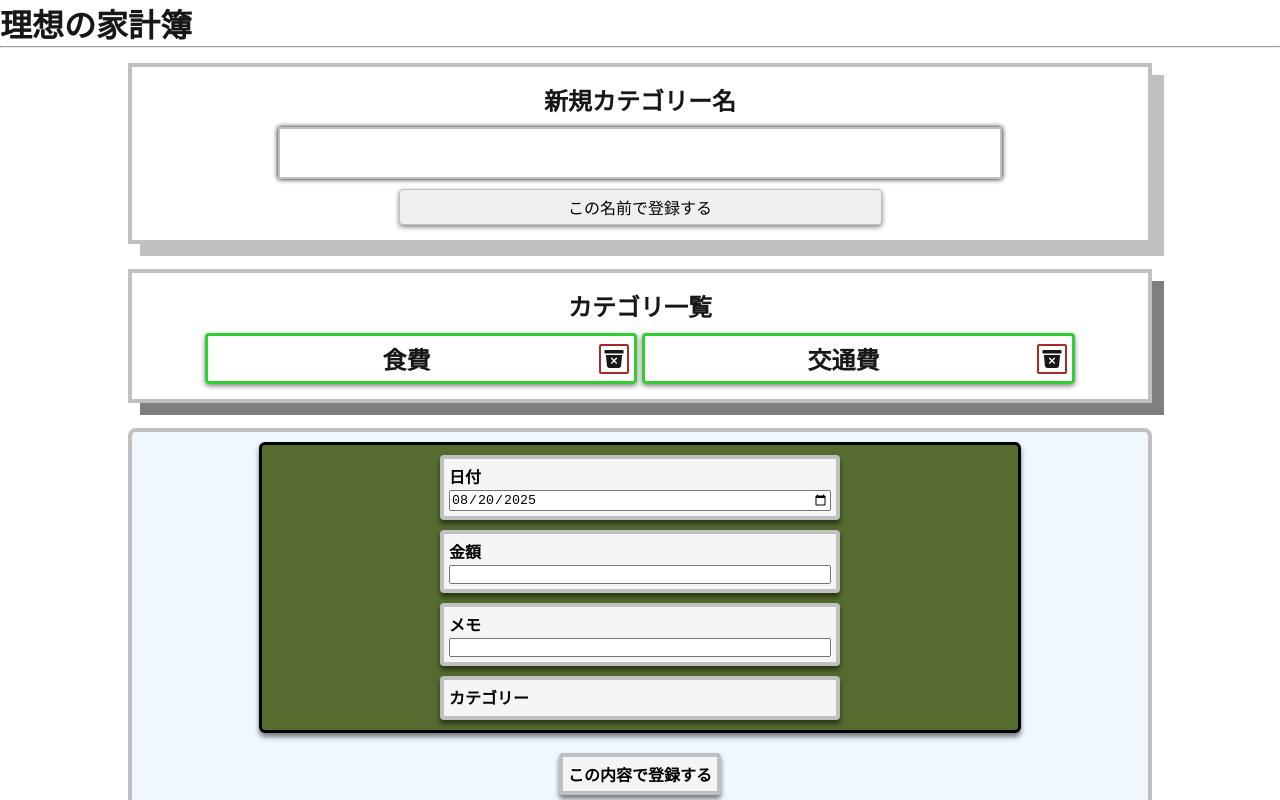
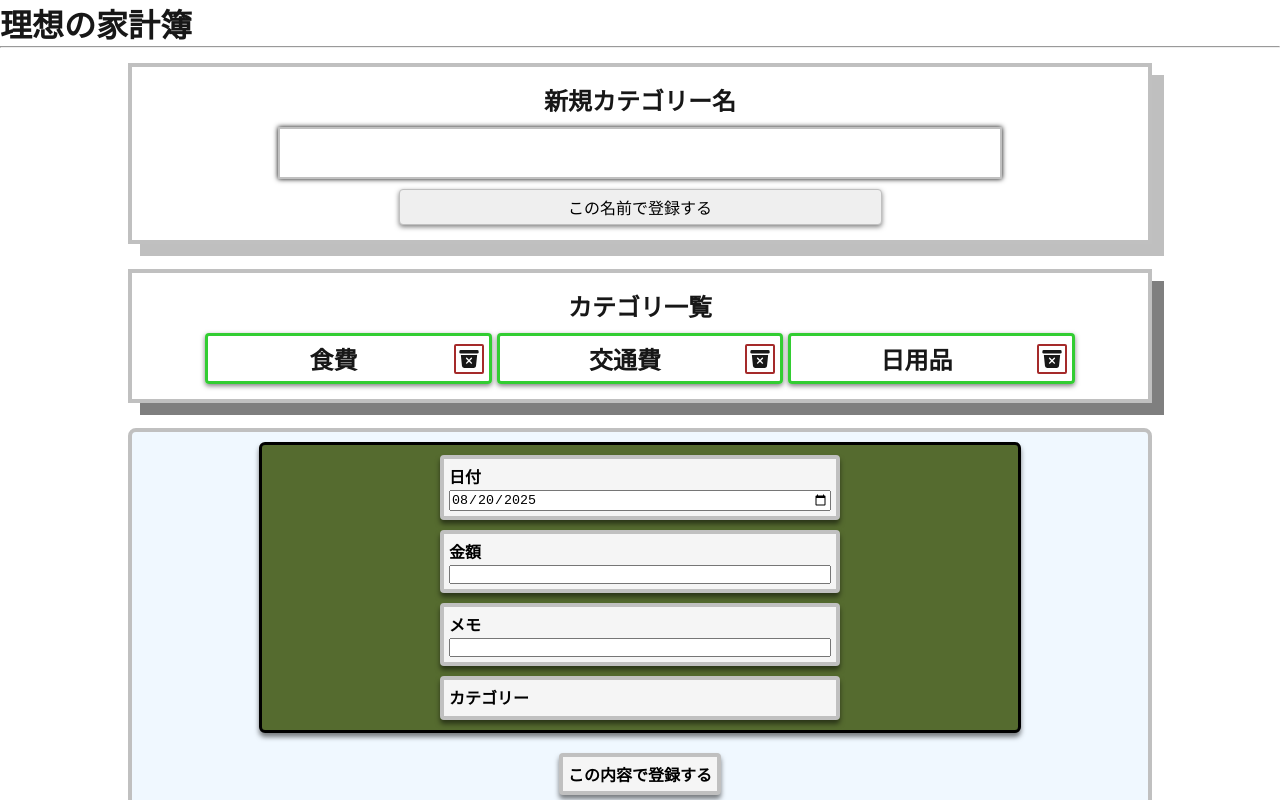
Before and after one commit to Target923/simple-household-account-book, a Next.js app: page / in a window 1280 px wide. Shown: the top 800 px of the page. Built offline with nearby package versions, Linux system fonts and the light colour scheme.

Commit message:
changed display flex →　grid in categories

```diff
--- a/app/components/CategoryForm.module.css
+++ b/app/components/CategoryForm.module.css
@@ -71,8 +71,8 @@
     list-style-type: none;
 
     width: 90%;
-    display: flex;
-    flex-direction: row;
+    display: grid;
+    grid-template-columns: repeat(3, 1fr);
     margin-left: auto;
     margin-right: auto;
     gap: 5px
--- a/app/page.js
+++ b/app/page.js
@@ -47,6 +47,7 @@ export default function Home() {
         const initialCategories = [
             { id: Date.now().toString(), name: '食費' },
             { id: (Date.now() + 1).toString(), name: '交通費' },
+            { id: (Date.now() + 2).toString(), name: '日用品' }
         ];
         setCategories(initialCategories);
         localStorage.setItem('categories', JSON.stringify(initialCategories));
```
